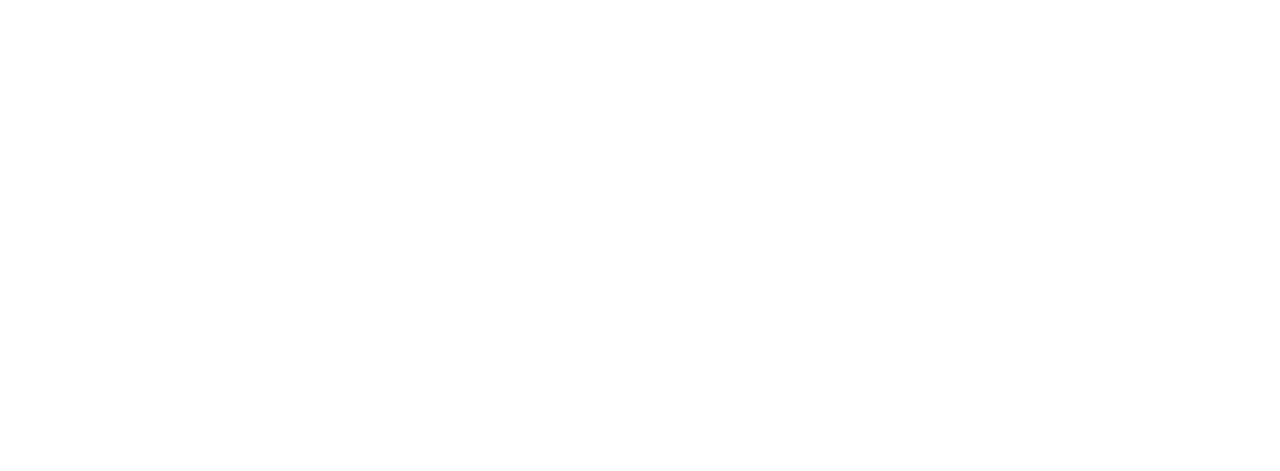
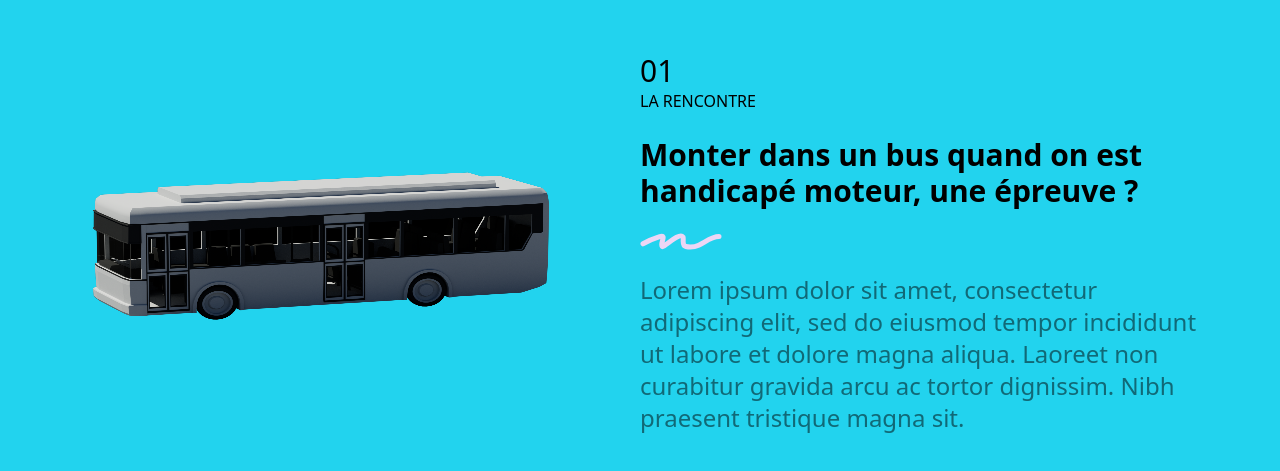
Before and after one commit to Coyls/workshop-dataviz, a Next.js app: page / in a window 1280 px wide. Shown: the part 957-1428 px from the top of the page. Before the commit the page ends 800 px from the top, so only its background shows below. Built offline with nearby package versions, Linux system fonts and the light colour scheme.

Commit message:
refactor(hjgydfs skj): sdfshsjghjlfdsqlhgkjf

```diff
--- /dev/null
+++ b/components/canvas/canvas.module.scss
@@ -0,0 +1,3 @@
+.canvas {
+    // top: 50%;
+}
--- a/pages/example/canvas/index.tsx
+++ b/components/canvas/canvas.tsx
@@ -1,14 +1,18 @@
+import { RefObject, useEffect, useRef, useState } from "react";
+import { MotionValue, useScroll } from "framer-motion";
+import cls from "classnames";
 import styles from "./canvas.module.scss";
-import { useEffect, useRef, useState } from "react";
-import { useScroll } from "framer-motion";
 
-export default function Canvas() {
+export interface CanvasProps {
+  scrollYProgress: MotionValue<number>;
+  className?: string;
+}
+
+export default function Canvas(props: CanvasProps) {
+  const { scrollYProgress, className = "" } = props;
+
   const canvasRef = useRef<HTMLCanvasElement>(null);
-  const containerRef = useRef<HTMLElement>(null);
-  const { scrollYProgress } = useScroll({
-    target: containerRef,
-    offset: ["start start", "end end"],
-  });
+
   const [frameCount] = useState<number>(21);
 
   const [currentFrameIndex, setCurrentFrameIndex] = useState(1);
@@ -22,6 +26,7 @@ export default function Canvas() {
       const img = new Image();
       img.src = currentFrame(i);
     }
+    // eslint-disable-next-line react-hooks/exhaustive-deps
   }, []);
 
   useEffect(() => {
@@ -48,8 +53,6 @@ export default function Canvas() {
     };
 
     const onScroll = () => {
-      console.time();
-
       const percentScroll = scrollYProgress.get();
       const scrollFraction = percentScroll * (frameCount - 1);
 
@@ -58,7 +61,6 @@ export default function Canvas() {
         setCurrentFrameIndex(frameIndex);
         requestAnimationFrame(() => updateImage(frameIndex + 1));
       }
-      console.timeEnd();
     };
 
     window.addEventListener("scroll", onScroll);
@@ -66,11 +68,10 @@ export default function Canvas() {
     return () => {
       window.removeEventListener("scroll", onScroll);
     };
-  }, [canvasRef, scrollYProgress, frameCount]);
+    // eslint-disable-next-line react-hooks/exhaustive-deps
+  }, [canvasRef, scrollYProgress]);
 
   return (
-    <section ref={containerRef} className={styles.container}>
-      <canvas ref={canvasRef} className={styles.canvas}></canvas>
-    </section>
+    <canvas ref={canvasRef} className={cls(styles.canvas, className)}></canvas>
   );
 }
--- /dev/null
+++ b/components/scroll-section/scroll-section.tsx
@@ -0,0 +1,34 @@
+import { useScroll } from "framer-motion";
+import { useRef } from "react";
+import Canvas from "../canvas/canvas";
+import TextScroll from "../text-scroll/text-scroll";
+
+export default function ScrollSection() {
+  const containerRef = useRef<HTMLElement>(null);
+
+  const { scrollYProgress } = useScroll({
+    target: containerRef,
+    offset: ["start start", "end end"],
+  });
+
+  return (
+    <section
+      ref={containerRef}
+      className="flex flex-row h-[300vh] w-screen relative bg-cyan-400 px-16 justify-between"
+    >
+      <div className="sticky top-0 w-[595px] h-screen">
+        <div className="flex flex-col h-full justify-center">
+          <Canvas
+            scrollYProgress={scrollYProgress}
+            className="w-full h-[450px]"
+          />
+        </div>
+      </div>
+
+      <TextScroll
+        scrollYProgress={scrollYProgress}
+        className="sticky top-0 w-[595px] h-screen"
+      />
+    </section>
+  );
+}
--- /dev/null
+++ b/components/text-scroll/text-scroll.tsx
@@ -0,0 +1,78 @@
+import { motion, MotionValue } from "framer-motion";
+import { useEffect, useState } from "react";
+
+export interface TextScrollProps {
+  scrollYProgress: MotionValue<number>;
+  className?: string;
+}
+
+export default function TextScroll(props: TextScrollProps) {
+  const { className = "", scrollYProgress } = props;
+
+  const [textIndex, setTextIndex] = useState(0);
+  const [currentOpacity, setcurrentOpacity] = useState(0);
+
+  const scrollSplit = [
+    { start: 0, end: 0.33 },
+    { start: 0.33, end: 0.66 },
+    { start: 0.66, end: 1 },
+  ];
+
+  // J'AI LE CERVEAU EN VRAC
+
+  useEffect(() => {
+    const onScroll = () => {
+      const percentScroll = scrollYProgress.get();
+
+      scrollSplit.forEach((vals, index) => {
+        if (vals.start < percentScroll && percentScroll < vals.end) {
+          if (index !== textIndex) {
+            setTextIndex(index);
+          }
+          // setcurrentOpacity();
+        }
+      });
+    };
+
+    window.addEventListener("scroll", onScroll);
+
+    return () => {
+      window.removeEventListener("scroll", onScroll);
+    };
+  }, [scrollYProgress]);
+
+  return (
+    <div className={className}>
+      <article className="flex flex-col h-full justify-center">
+        <p className="text-3xl">01</p>
+        <p className="font-extralight">LA RENCONTRE</p>
+        <h3 className="text-3xl font-bold my-6">
+          Monter dans un bus quand on est handicapé moteur, une épreuve ?
+        </h3>
+        <svg
+          width="82"
+          height="17"
+          viewBox="0 0 82 17"
+          fill="none"
+          xmlns="http://www.w3.org/2000/svg"
+        >
+          <path
+            d="M3 10.7653C9.14221 7.35633 12.7664 5.82591 18.9542 3.9057C27.8399 0.429399 19.6122 10.4171 22.145 13.5213C23.5484 15.2412 38.9413 -1.06107 42.9983 3.96695C43.9656 6.60908 41.5097 12.6182 45.7871 13.5213C50.1296 14.4382 54.6029 14.0638 58.6947 12.1739C65.1076 9.21204 71.6044 3.59947 79 3.59947"
+            stroke="#ECD6F5"
+            strokeWidth="5"
+            strokeLinecap="round"
+          />
+        </svg>
+
+        <motion.div style={{ opacity: scrollYProgress }}>
+          <p className="text-2xl mt-6">
+            Lorem ipsum dolor sit amet, consectetur adipiscing elit, sed do
+            eiusmod tempor incididunt ut labore et dolore magna aliqua. Laoreet
+            non curabitur gravida arcu ac tortor dignissim. Nibh praesent
+            tristique magna sit.
+          </p>
+        </motion.div>
+      </article>
+    </div>
+  );
+}
--- a/pages/index.tsx
+++ b/pages/index.tsx
@@ -1,13 +1,16 @@
-import Head from 'next/head'
-import Image from 'next/image'
-import { Header } from '../components/Header/header'
-import styles from '../styles/Home.module.scss'
+import Head from "next/head";
+import Image from "next/image";
+import { Header } from "../components/Header/header";
+import ScrollSection from "../components/scroll-section/scroll-section";
+import styles from "../styles/Home.module.scss";
 
 export default function Home() {
   return (
-    <div className='flex flex-col'>
-      <Header />
-
+    <div className="flex flex-col">
+      {/* <Header /> */}
+      <section className="h-screen w-screen bg-cyan-400"></section>
+      <ScrollSection />
+      <section className="h-screen w-screen bg-cyan-400"></section>
     </div>
-  )
+  );
 }
--- a/styles/globals.scss
+++ b/styles/globals.scss
@@ -6,8 +6,7 @@ html,
 body {
   padding: 0;
   margin: 0;
-  font-family: -apple-system, BlinkMacSystemFont, Segoe UI, Roboto, Oxygen,
-    Ubuntu, Cantarell, Fira Sans, Droid Sans, Helvetica Neue, sans-serif;
+  font-size: 16px;
 }
 
 a {
@@ -18,13 +17,3 @@ a {
 * {
   box-sizing: border-box;
 }
-
-@media (prefers-color-scheme: dark) {
-  html {
-    color-scheme: dark;
-  }
-  body {
-    color: white;
-    background: black;
-  }
-}
```
Also changed, not shown: pages/example/canvas/canvas.module.scss (deleted, +0 -17 lines).
